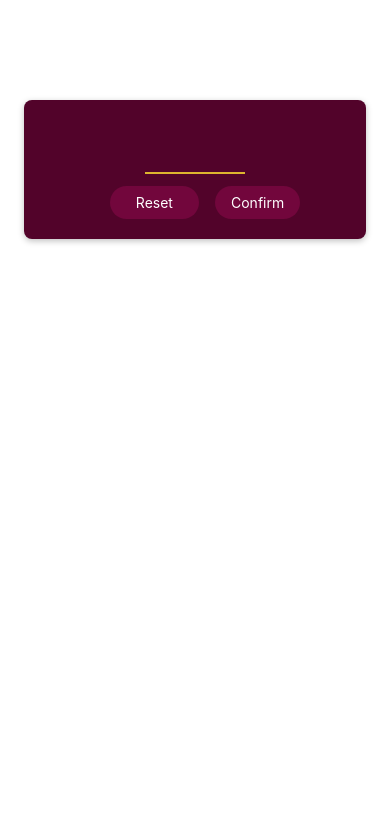
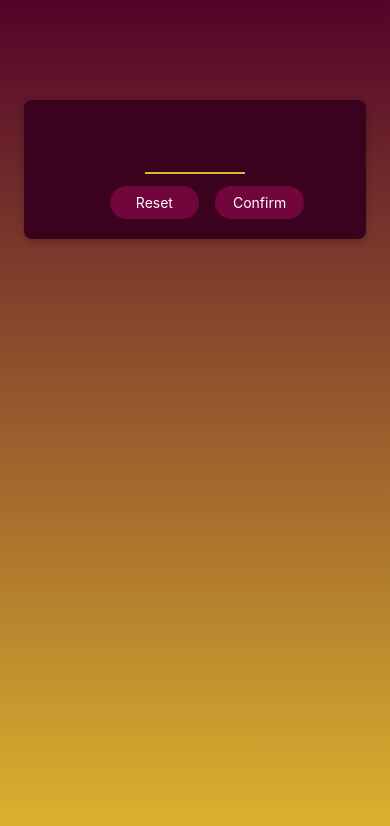
Before and after one commit to AsutoshAcharya/LRN-REACT-NATIVE, a React Native app: screen / in a window 390 px wide. Shown: the top 826 px of the page. Built offline with nearby package versions, Linux system fonts and the light colour scheme.

Commit message:
Linear gradient using expo-linear-gradient

```diff
--- a/package.json
+++ b/package.json
@@ -10,6 +10,7 @@
   },
   "dependencies": {
     "expo": "~53.0.20",
+    "expo-linear-gradient": "^14.1.5",
     "expo-status-bar": "~2.2.3",
     "react": "19.0.0",
     "react-native": "0.79.5"
--- a/screens/DemoMiniGame/StartGame.tsx
+++ b/screens/DemoMiniGame/StartGame.tsx
@@ -16,7 +16,9 @@ const StartGame = () => {
         <PrimaryButton viewProps={{ style: { width: "50%" } }}>
           Reset
         </PrimaryButton>
-        <PrimaryButton>Confirm</PrimaryButton>
+        <PrimaryButton viewProps={{ style: { width: "50%" } }}>
+          Confirm
+        </PrimaryButton>
       </View>
     </View>
   );
@@ -32,7 +34,7 @@ const styles = StyleSheet.create({
     marginHorizontal: 24,
     borderRadius: 8,
     padding: 16,
-    backgroundColor: "#52032aff",
+    backgroundColor: "#3b021f",
     //for androind boxShadow elevation
     elevation: 8,
     //below are for ios boxShadow
--- a/screens/DemoMiniGame/index.tsx
+++ b/screens/DemoMiniGame/index.tsx
@@ -1,9 +1,20 @@
 import React from "react";
-import { Text, View } from "react-native";
+import { StyleSheet } from "react-native";
 import StartGame from "./StartGame";
+import { LinearGradient } from "expo-linear-gradient";
 
 const DemoMiniGame = () => {
-  return <StartGame />;
+  return (
+    <LinearGradient colors={["#52032aff", "#ddb52f"]} style={styles.rootScreen}>
+      <StartGame />
+    </LinearGradient>
+  );
 };
 
 export default DemoMiniGame;
+
+const styles = StyleSheet.create({
+  rootScreen: {
+    flex: 1,
+  },
+});
```
Also changed, not shown: 1 other file (tests, documents, lock files or other folders).
